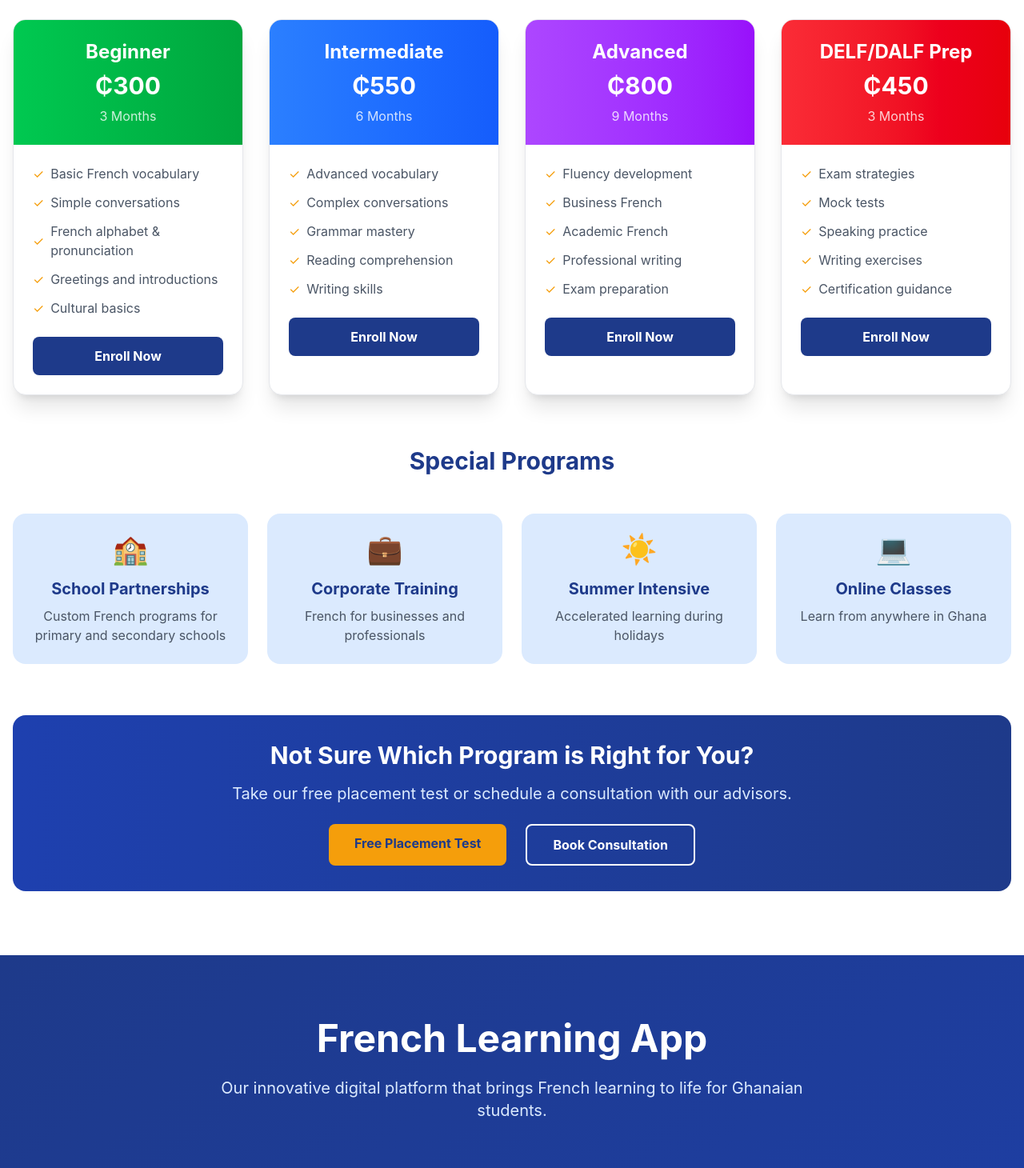
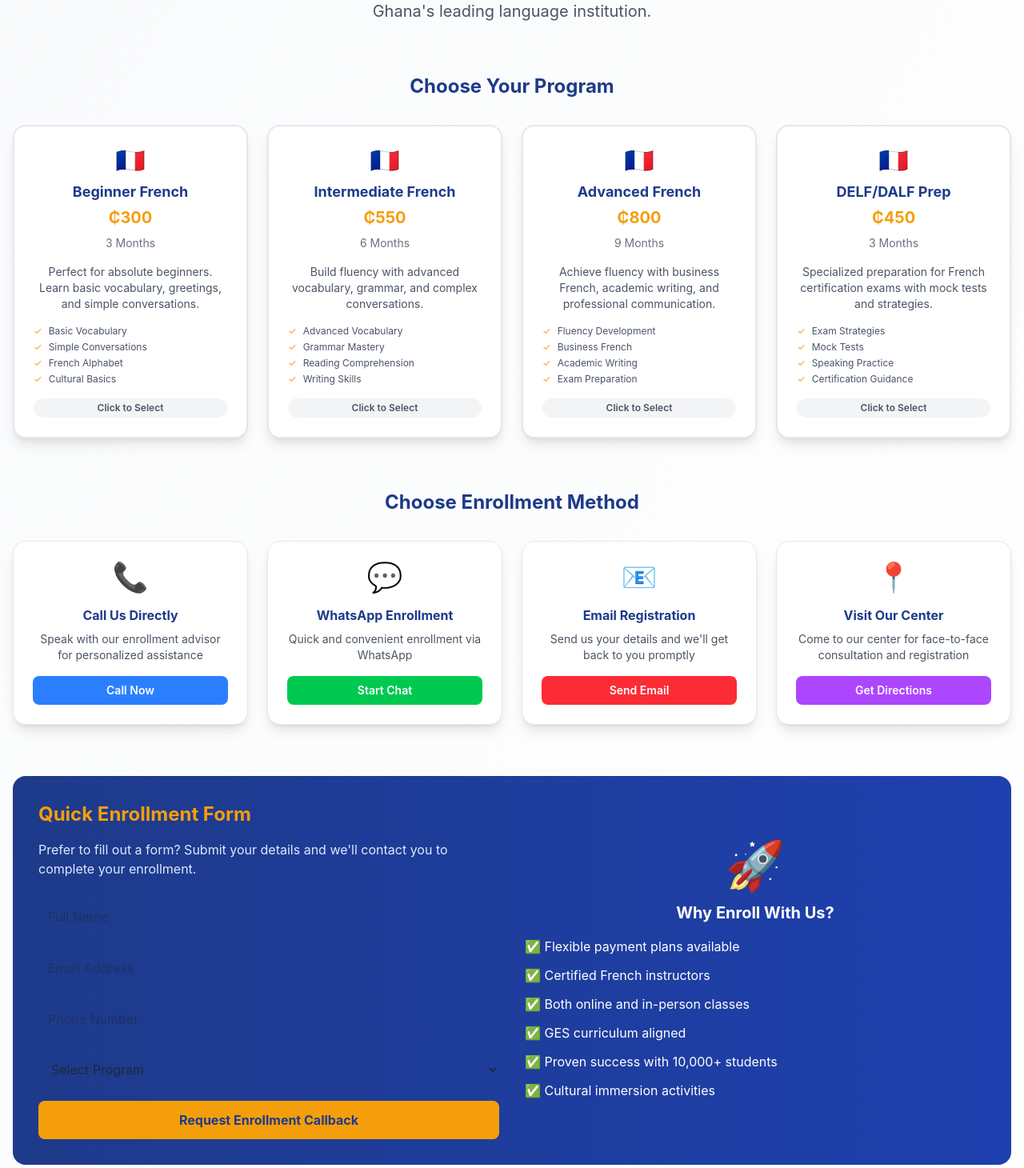
Before and after one commit to felix-atoma/french-learning-app, a React (Vite) app: page / in a window 1280 px wide. Shown: the part 4806-6266 px from the top of the page at 80% size. Built offline with nearby package versions, Linux system fonts and the light colour scheme; the HTML template or start-up script is replaced by a standard one.

Commit message:
Add enrollment method

```diff
--- a/src/components/Programs.jsx
+++ b/src/components/Programs.jsx
@@ -1,93 +1,110 @@
-import React from 'react';
+// components/Enrollment.jsx
+import React, { useState } from 'react';
 import { motion } from 'framer-motion';
 import { useInView } from 'framer-motion';
 import { useRef } from 'react';
 
-const Programs = () => {
+const Enrollment = () => {
   const sectionRef = useRef(null);
   const isInView = useInView(sectionRef, { once: true, threshold: 0.2 });
+  const [activeTab, setActiveTab] = useState('individual');
+  const [selectedProgram, setSelectedProgram] = useState('');
+  const [formData, setFormData] = useState({
+    fullName: '',
+    email: '',
+    phone: '',
+    location: '',
+    program: '',
+    schedule: '',
+    experience: ''
+  });
 
   const programs = [
     {
-      level: "Beginner",
-      duration: "3 Months",
-      price: "₵300",
-      features: [
-        "Basic French vocabulary",
-        "Simple conversations",
-        "French alphabet & pronunciation",
-        "Greetings and introductions",
-        "Cultural basics"
-      ],
-      color: "from-green-500 to-green-600"
+      id: 'beginner',
+      name: 'Beginner French',
+      duration: '3 Months',
+      price: '₵300',
+      description: 'Perfect for absolute beginners. Learn basic vocabulary, greetings, and simple conversations.',
+      features: ['Basic Vocabulary', 'Simple Conversations', 'French Alphabet', 'Cultural Basics']
     },
     {
-      level: "Intermediate",
-      duration: "6 Months",
-      price: "₵550",
-      features: [
-        "Advanced vocabulary",
-        "Complex conversations",
-        "Grammar mastery",
-        "Reading comprehension",
-        "Writing skills"
-      ],
-      color: "from-blue-500 to-blue-600"
+      id: 'intermediate',
+      name: 'Intermediate French',
+      duration: '6 Months',
+      price: '₵550',
+      description: 'Build fluency with advanced vocabulary, grammar, and complex conversations.',
+      features: ['Advanced Vocabulary', 'Grammar Mastery', 'Reading Comprehension', 'Writing Skills']
     },
     {
-      level: "Advanced",
-      duration: "9 Months",
-      duration: "9 Months",
-      price: "₵800",
-      features: [
-        "Fluency development",
-        "Business French",
-        "Academic French",
-        "Professional writing",
-        "Exam preparation"
-      ],
-      color: "from-purple-500 to-purple-600"
+      id: 'advanced',
+      name: 'Advanced French',
+      duration: '9 Months',
+      price: '₵800',
+      description: 'Achieve fluency with business French, academic writing, and professional communication.',
+      features: ['Fluency Development', 'Business French', 'Academic Writing', 'Exam Preparation']
     },
     {
-      level: "DELF/DALF Prep",
-      duration: "3 Months",
-      price: "₵450",
-      features: [
-        "Exam strategies",
-        "Mock tests",
-        "Speaking practice",
-        "Writing exercises",
-        "Certification guidance"
-      ],
-      color: "from-red-500 to-red-600"
+      id: 'delf',
+      name: 'DELF/DALF Prep',
+      duration: '3 Months',
+      price: '₵450',
+      description: 'Specialized preparation for French certification exams with mock tests and strategies.',
+      features: ['Exam Strategies', 'Mock Tests', 'Speaking Practice', 'Certification Guidance']
     }
   ];
 
-  const specialPrograms = [
+  const enrollmentMethods = [
     {
-      title: "School Partnerships",
-      description: "Custom French programs for primary and secondary schools",
-      icon: "🏫"
+      icon: '📞',
+      title: 'Call Us Directly',
+      description: 'Speak with our enrollment advisor for personalized assistance',
+      action: 'tel:+233591038729',
+      buttonText: 'Call Now',
+      color: 'bg-blue-500'
     },
     {
-      title: "Corporate Training",
-      description: "French for businesses and professionals",
-      icon: "💼"
+      icon: '💬',
+      title: 'WhatsApp Enrollment',
+      description: 'Quick and convenient enrollment via WhatsApp',
+      action: 'https://wa.me/233591038729',
+      buttonText: 'Start Chat',
+      color: 'bg-green-500'
     },
     {
-      title: "Summer Intensive",
-      description: "Accelerated learning during holidays",
-      icon: "☀️"
+      icon: '📧',
+      title: 'Email Registration',
+      description: 'Send us your details and we\'ll get back to you promptly',
+      action: 'mailto:frenchlearningcentergh@gmail.com',
+      buttonText: 'Send Email',
+      color: 'bg-red-500'
     },
     {
-      title: "Online Classes",
-      description: "Learn from anywhere in Ghana",
-      icon: "💻"
+      icon: '📍',
+      title: 'Visit Our Center',
+      description: 'Come to our center for face-to-face consultation and registration',
+      action: '#contact',
+      buttonText: 'Get Directions',
+      color: 'bg-purple-500'
     }
   ];
 
+  const handleInputChange = (e) => {
+    setFormData({
+      ...formData,
+      [e.target.name]: e.target.value
+    });
+  };
+
+  const handleSubmit = (e) => {
+    e.preventDefault();
+    // Handle form submission
+    console.log('Enrollment form submitted:', formData);
+    alert('Thank you for your enrollment request! We will contact you within 24 hours to complete your registration.');
+  };
+
   return (
-    <section id="programs" ref={sectionRef} className="py-20 bg-white">
+    <section id="enrollment" ref={sectionRef} className="py-20 bg-gradient-to-br from-gray-50 to-white">
       <div className="container mx-auto px-4">
         <motion.div
           className="text-center mb-16"
@@ -95,102 +112,212 @@ const Programs = () => {
           animate={isInView ? { opacity: 1, y: 0 } : { opacity: 0, y: 30 }}
           transition={{ duration: 0.6 }}
         >
+          <motion.div
+            className="inline-flex items-center space-x-2 bg-[#f59e0b] text-[#1e3a8a] px-6 py-3 rounded-full text-sm font-semibold mb-6 shadow-lg"
+            initial={{ scale: 0 }}
+            animate={isInView ? { scale: 1 } : { scale: 0 }}
+            transition={{ duration: 0.5, delay: 0.2 }}
+          >
+            <span>🎓</span>
+            <span>Start Your French Journey</span>
+          </motion.div>
           <h2 className="text-4xl md:text-5xl font-bold text-[#1e3a8a] mb-6">
-            Our French Programs
+            Enroll in Our French Programs
           </h2>
           <p className="text-xl text-gray-600 max-w-3xl mx-auto">
-            Comprehensive French courses designed for all levels, from complete beginners to advanced speakers seeking certification.
+            Choose your preferred enrollment method and start learning French with Ghana's leading language institution.
           </p>
         </motion.div>
 
-        {/* Main Programs */}
-        <div className="grid md:grid-cols-2 lg:grid-cols-4 gap-8 mb-16">
+        {/* Program Selection */}
+        <motion.div
+          className="mb-16"
+          initial={{ opacity: 0, y: 30 }}
+          animate={isInView ? { opacity: 1, y: 0 } : { opacity: 0, y: 30 }}
+          transition={{ duration: 0.6, delay: 0.3 }}
+        >
+          <h3 className="text-2xl font-bold text-[#1e3a8a] mb-8 text-center">Choose Your Program</h3>
+          <div className="grid md:grid-cols-2 lg:grid-cols-4 gap-6">
             {programs.map((program, index) => (
               <motion.div
-              key={program.level}
-              className="bg-white rounded-2xl shadow-xl border border-gray-200 overflow-hidden"
-              initial={{ opacity: 0, y: 30 }}
-              animate={isInView ? { opacity: 1, y: 0 } : { opacity: 0, y: 30 }}
-              transition={{ duration: 0.6, delay: index * 0.1 }}
-              whileHover={{ y: -10, transition: { duration: 0.3 } }}
+                key={program.id}
+                className={`bg-white rounded-2xl shadow-lg border-2 p-6 cursor-pointer transition-all duration-300 ${
+                  selectedProgram === program.id
+                    ? 'border-[#f59e0b] bg-[#fef3c7]'
+                    : 'border-gray-200 hover:shadow-xl'
+                }`}
+                initial={{ opacity: 0, scale: 0.9 }}
+                animate={isInView ? { opacity: 1, scale: 1 } : { opacity: 0, scale: 0.9 }}
+                transition={{ duration: 0.5, delay: 0.4 + index * 0.1 }}
+                whileHover={{ y: -5 }}
+                onClick={() => setSelectedProgram(program.id)}
               >
-              <div className={`bg-gradient-to-r ${program.color} text-white p-6 text-center`}>
-                <h3 className="text-2xl font-bold mb-2">{program.level}</h3>
-                <div className="text-3xl font-bold mb-2">{program.price}</div>
-                <div className="text-white/80">{program.duration}</div>
+                <div className="text-center mb-4">
+                  <div className="text-3xl mb-2">🇫🇷</div>
+                  <h4 className="font-bold text-[#1e3a8a] text-lg mb-1">{program.name}</h4>
+                  <div className="text-[#f59e0b] font-bold text-xl mb-2">{program.price}</div>
+                  <div className="text-sm text-gray-500">{program.duration}</div>
                 </div>
-              <div className="p-6">
-                <ul className="space-y-3 mb-6">
+                <p className="text-gray-600 text-sm mb-4 text-center">{program.description}</p>
+                <ul className="space-y-1 mb-4">
                   {program.features.map((feature, idx) => (
-                    <li key={idx} className="flex items-center text-gray-600">
+                    <li key={idx} className="flex items-center text-xs text-gray-600">
                       <span className="text-[#f59e0b] mr-2">✓</span>
                       {feature}
                     </li>
                   ))}
                 </ul>
-                <motion.button
-                  className="w-full bg-[#1e3a8a] text-white py-3 rounded-lg font-bold hover:bg-[#1e40af] transition-colors"
-                  whileHover={{ scale: 1.05 }}
-                  whileTap={{ scale: 0.95 }}
-                >
-                  Enroll Now
-                </motion.button>
+                <div className={`text-center py-1 rounded-full text-xs font-semibold ${
+                  selectedProgram === program.id
+                    ? 'bg-[#1e3a8a] text-white'
+                    : 'bg-gray-100 text-gray-600'
+                }`}>
+                  {selectedProgram === program.id ? 'Selected' : 'Click to Select'}
                 </div>
-            </motion.div>
-          ))}
-        </div>
-
-        {/* Special Programs */}
-        <motion.div
-          initial={{ opacity: 0, y: 30 }}
-          animate={isInView ? { opacity: 1, y: 0 } : { opacity: 0, y: 30 }}
-          transition={{ duration: 0.6, delay: 0.4 }}
-        >
-          <h3 className="text-3xl font-bold text-[#1e3a8a] text-center mb-12">Special Programs</h3>
-          <div className="grid md:grid-cols-2 lg:grid-cols-4 gap-6">
-            {specialPrograms.map((program, index) => (
-              <motion.div
-                key={program.title}
-                className="bg-[#dbeafe] p-6 rounded-2xl text-center"
-                initial={{ opacity: 0, scale: 0.9 }}
-                animate={isInView ? { opacity: 1, scale: 1 } : { opacity: 0, scale: 0.9 }}
-                transition={{ duration: 0.5, delay: 0.6 + index * 0.1 }}
-                whileHover={{ scale: 1.05 }}
-              >
-                <div className="text-4xl mb-4">{program.icon}</div>
-                <h4 className="text-xl font-bold text-[#1e3a8a] mb-2">{program.title}</h4>
-                <p className="text-gray-600">{program.description}</p>
               </motion.div>
             ))}
           </div>
         </motion.div>
 
-        {/* CTA */}
+        {/* Enrollment Methods */}
         <motion.div
-          className="text-center mt-16 bg-gradient-to-r from-[#1e40af] to-[#1e3a8a] rounded-2xl p-8 text-white"
-          initial={{ opacity: 0, scale: 0.9 }}
-          animate={isInView ? { opacity: 1, scale: 1 } : { opacity: 0, scale: 0.9 }}
-          transition={{ duration: 0.6, delay: 0.8 }}
+          initial={{ opacity: 0, y: 30 }}
+          animate={isInView ? { opacity: 1, y: 0 } : { opacity: 0, y: 30 }}
+          transition={{ duration: 0.6, delay: 0.6 }}
         >
-          <h3 className="text-2xl md:text-3xl font-bold mb-4">Not Sure Which Program is Right for You?</h3>
-          <p className="text-xl text-[#dbeafe] mb-6">Take our free placement test or schedule a consultation with our advisors.</p>
-          <div className="flex flex-col sm:flex-row justify-center space-y-4 sm:space-y-0 sm:space-x-6">
+          <h3 className="text-2xl font-bold text-[#1e3a8a] mb-8 text-center">Choose Enrollment Method</h3>
+          <div className="grid md:grid-cols-2 lg:grid-cols-4 gap-6">
+            {enrollmentMethods.map((method, index) => (
+              <motion.div
+                key={method.title}
+                className="bg-white rounded-2xl shadow-lg border border-gray-200 p-6 text-center hover:shadow-xl transition-all duration-300"
+                initial={{ opacity: 0, y: 20 }}
+                animate={isInView ? { opacity: 1, y: 0 } : { opacity: 0, y: 20 }}
+                transition={{ duration: 0.5, delay: 0.7 + index * 0.1 }}
+                whileHover={{ y: -3 }}
+              >
+                <div className="text-4xl mb-4">{method.icon}</div>
+                <h4 className="font-bold text-[#1e3a8a] mb-2">{method.title}</h4>
+                <p className="text-gray-600 text-sm mb-4">{method.description}</p>
                 <motion.a
-              href="#contact"
-              className="bg-[#f59e0b] text-[#1e3a8a] px-8 py-3 rounded-lg font-bold hover:bg-[#eab308] transition-colors"
+                  href={method.action}
+                  className={`${method.color} text-white px-4 py-2 rounded-lg font-semibold text-sm inline-block w-full hover:opacity-90 transition-opacity`}
                   whileHover={{ scale: 1.05 }}
                   whileTap={{ scale: 0.95 }}
                 >
-              Free Placement Test
+                  {method.buttonText}
                 </motion.a>
-            <motion.a
-              href="#contact"
-              className="border-2 border-white text-white px-8 py-3 rounded-lg font-bold hover:bg-white hover:text-[#1e40af] transition-colors"
-              whileHover={{ scale: 1.05 }}
-              whileTap={{ scale: 0.95 }}
+              </motion.div>
+            ))}
+          </div>
+        </motion.div>
+
+        {/* Quick Enrollment Form */}
+        <motion.div
+          className="mt-16 bg-gradient-to-r from-[#1e3a8a] to-[#1e40af] rounded-2xl p-8 text-white"
+          initial={{ opacity: 0, scale: 0.95 }}
+          animate={isInView ? { opacity: 1, scale: 1 } : { opacity: 0, scale: 0.95 }}
+          transition={{ duration: 0.6, delay: 0.8 }}
         >
-              Book Consultation
-            </motion.a>
+          <div className="grid lg:grid-cols-2 gap-8 items-center">
+            <div>
+              <h3 className="text-2xl font-bold mb-4 text-[#f59e0b]">Quick Enrollment Form</h3>
+              <p className="text-blue-100 mb-6">
+                Prefer to fill out a form? Submit your details and we'll contact you to complete your enrollment.
+              </p>
+              <form onSubmit={handleSubmit} className="space-y-4">
+                <input
+                  type="text"
+                  name="fullName"
+                  placeholder="Full Name"
+                  className="w-full p-3 rounded-lg text-gray-800"
+                  required
+                  onChange={handleInputChange}
+                />
+                <input
+                  type="email"
+                  name="email"
+                  placeholder="Email Address"
+                  className="w-full p-3 rounded-lg text-gray-800"
+                  required
+                  onChange={handleInputChange}
+                />
+                <input
+                  type="tel"
+                  name="phone"
+                  placeholder="Phone Number"
+                  className="w-full p-3 rounded-lg text-gray-800"
+                  required
+                  onChange={handleInputChange}
+                />
+                <select
+                  name="program"
+                  className="w-full p-3 rounded-lg text-gray-800"
+                  onChange={handleInputChange}
+                  required
+                >
+                  <option value="">Select Program</option>
+                  {programs.map(program => (
+                    <option key={program.id} value={program.id}>
+                      {program.name} - {program.price}
+                    </option>
+                  ))}
+                </select>
+                <motion.button
+                  type="submit"
+                  className="w-full bg-[#f59e0b] text-[#1e3a8a] py-3 rounded-lg font-bold hover:bg-[#eab308] transition-colors"
+                  whileHover={{ scale: 1.02 }}
+                  whileTap={{ scale: 0.98 }}
+                >
+                  Request Enrollment Callback
+                </motion.button>
+              </form>
+            </div>
+            <div className="text-center">
+              <div className="text-6xl mb-4">🚀</div>
+              <h4 className="text-xl font-bold mb-4">Why Enroll With Us?</h4>
+              <div className="space-y-3 text-left">
+                {[
+                  "✅ Flexible payment plans available",
+                  "✅ Certified French instructors",
+                  "✅ Both online and in-person classes",
+                  "✅ GES curriculum aligned",
+                  "✅ Proven success with 10,000+ students",
+                  "✅ Cultural immersion activities"
+                ].map((item, index) => (
+                  <div key={index} className="flex items-center space-x-2">
+                    <span>{item}</span>
+                  </div>
+                ))}
+              </div>
+            </div>
+          </div>
+        </motion.div>
+
+        {/* Payment Information */}
+        <motion.div
+          className="mt-16 bg-white rounded-2xl shadow-lg border border-gray-200 p-8"
+          initial={{ opacity: 0, y: 30 }}
+          animate={isInView ? { opacity: 1, y: 0 } : { opacity: 0, y: 30 }}
+          transition={{ duration: 0.6, delay: 1 }}
+        >
+          <h3 className="text-2xl font-bold text-[#1e3a8a] mb-6 text-center">Payment Options</h3>
+          <div className="grid md:grid-cols-3 gap-6 text-center">
+            <div className="p-6 bg-green-50 rounded-xl">
+              <div className="text-3xl mb-3">📱</div>
+              <h4 className="font-bold text-[#1e3a8a] mb-2">Mobile Money</h4>
+              <p className="text-gray-600 text-sm">MTN, Vodafone, AirtelTigo</p>
+            </div>
+            <div className="p-6 bg-blue-50 rounded-xl">
+              <div className="text-3xl mb-3">🏦</div>
+              <h4 className="font-bold text-[#1e3a8a] mb-2">Bank Transfer</h4>
+              <p className="text-gray-600 text-sm">All major Ghanaian banks</p>
+            </div>
+            <div className="p-6 bg-yellow-50 rounded-xl">
+              <div className="text-3xl mb-3">💵</div>
+              <h4 className="font-bold text-[#1e3a8a] mb-2">Cash Payment</h4>
+              <p className="text-gray-600 text-sm">At our center location</p>
+            </div>
           </div>
         </motion.div>
       </div>
@@ -198,4 +325,4 @@ const Programs = () => {
   );
 };
 
-export default Programs;
+export default Enrollment;
```
Lines whose indentation alone changed are shown as unchanged.
